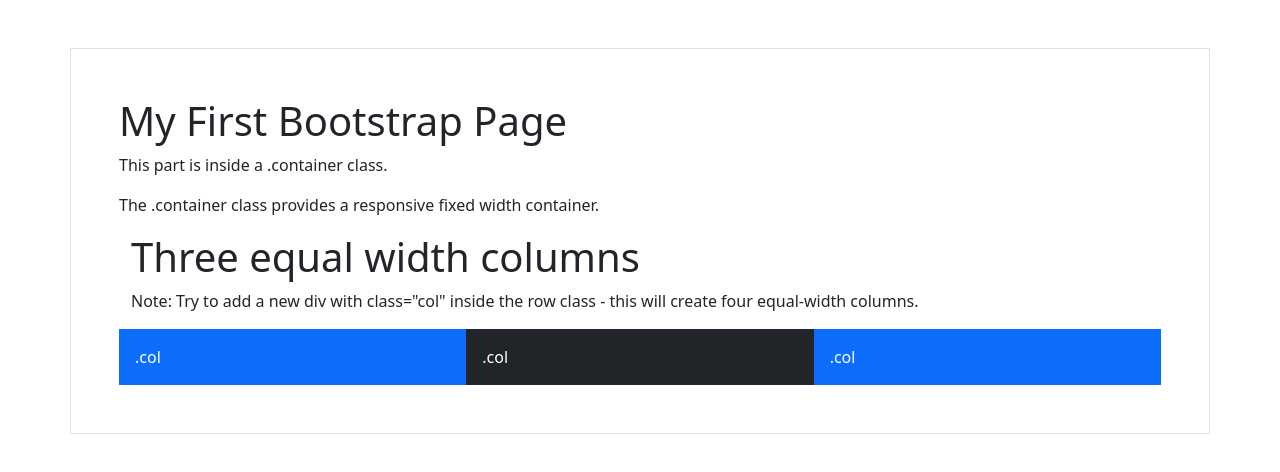
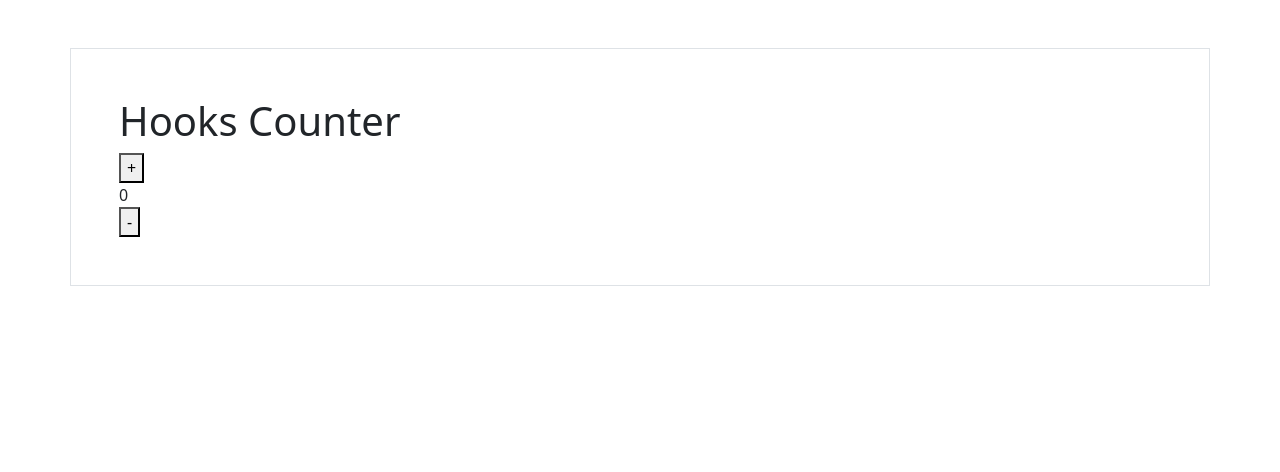
Before and after one commit to Vimalbharath/ReactClass, a React (Vite) app in the folder Testing/my-react-app/: page / in a window 1280 px wide. Shown: the top 472 px of the page. Built offline with nearby package versions, Linux system fonts and the light colour scheme.

Commit message:
hooks counter

```diff
--- /dev/null
+++ b/Testing/my-react-app/src/hookcounter/App.jsx
@@ -0,0 +1,23 @@
+import {useState} from 'react';
+
+const App=()=>{
+    const [value,setValue]=useState(0);
+    const increase=()=>{
+        setValue(value+1);
+    }
+    const decrease=()=>{
+        if(value>0){
+             setValue(value-1);
+        }
+
+    }
+    return (
+    <div className='container border my-5 p-5'>
+        <h1>Hooks Counter</h1>
+      <button onClick={increase}>+</button>
+      <div>{value}</div>
+      <button onClick={decrease}>-</button>
+    </div>)
+}
+
+export default App;
--- a/Testing/my-react-app/src/main.jsx
+++ b/Testing/my-react-app/src/main.jsx
@@ -1,7 +1,7 @@
 import { StrictMode } from 'react'
 import { createRoot } from 'react-dom/client'
 import './index.css'
-import App from './bootstrapdemo/App'
+import App from './hookcounter/App'
 import 'bootstrap/dist/css/bootstrap.min.css';
 
 createRoot(document.getElementById('root')).render(
```
